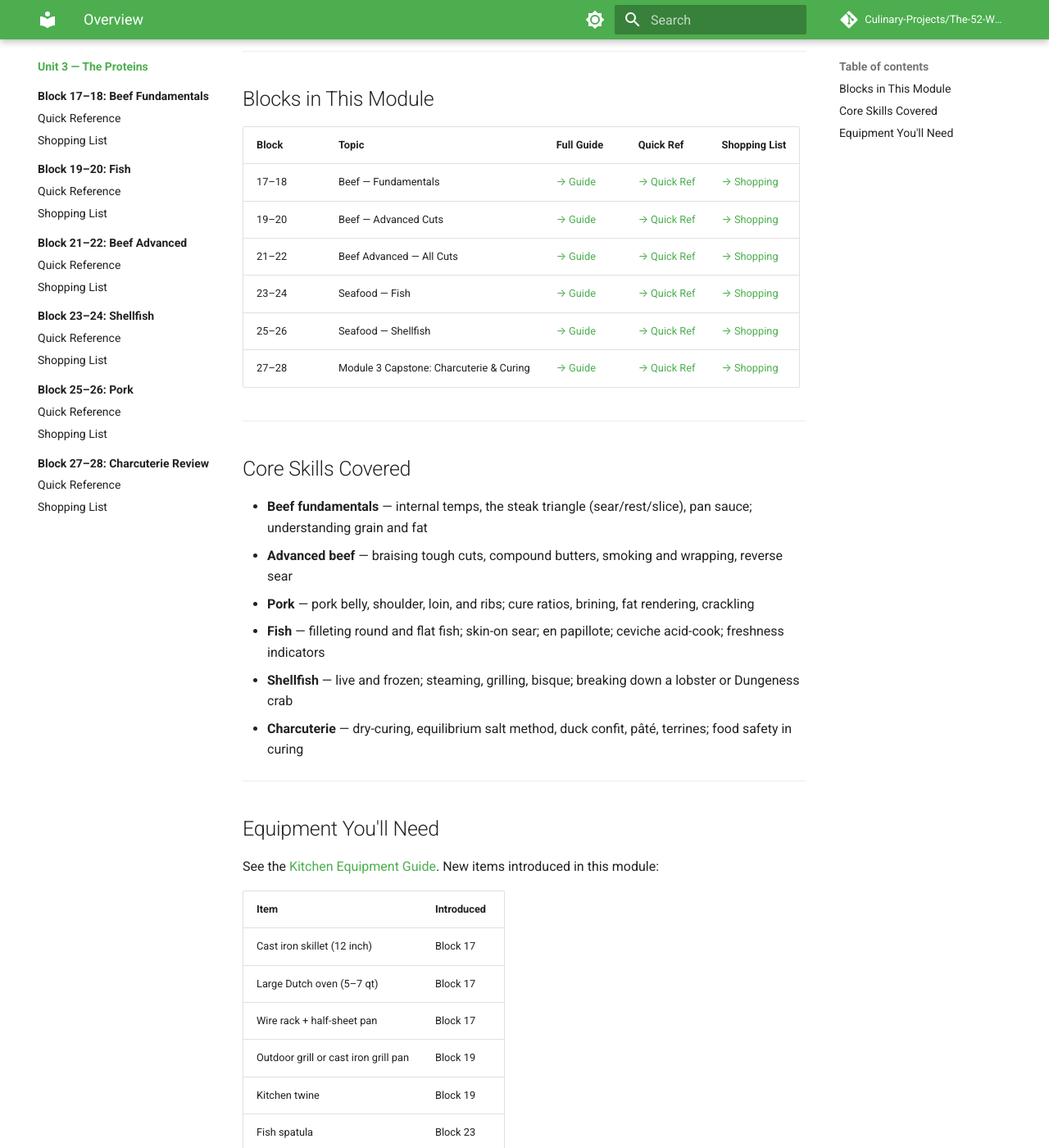
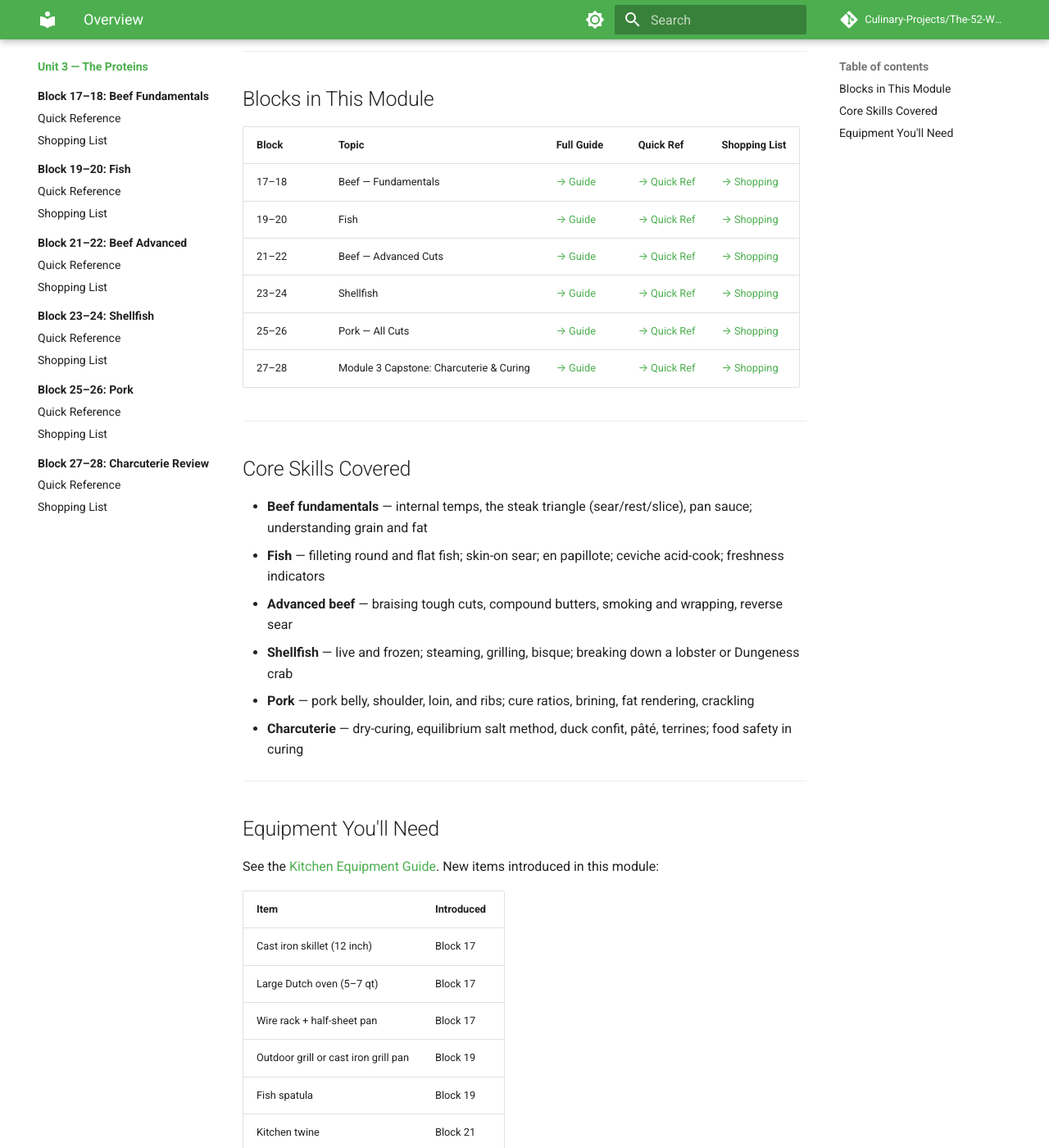
Before and after one commit to Culinary-Projects/The-52-Week-Culinary-Project, an MkDocs documentation site: the page built from docs/blocks/03-the-proteins/README.md, in a window 1280 px wide and 1400 px high, scrolled down 361 px. Shown: the whole window at 82% size. Built offline with MkDocs 1.6.1 and Material for MkDocs 9.7.7, drawn with Linux system fonts in a browser that asks for light colours; comment, search, counter and statistics services are not loaded; some of the changed text lies outside the part shown.

Commit message:
Fix all module READMEs for correct block ordering and numbering
M1: Block 7-8 label -> Module 1 Capstone: Stocks & Eggs
M2: 'By the end of Block 14' -> Block 16 (module ends at 16)
M3: Fix table rows - labels were swapped from old ordering:
  19-20 was 'Beef Advanced' -> now 'Fish' (correct)
  21-22 was 'Beef Advanced All Cuts' -> now 'Beef - Advanced Cuts'
  23-24 was 'Seafood - Fish' -> now 'Shellfish' (correct)
  25-26 was 'Seafood - Shellfish' -> now 'Pork - All Cuts' (correct)
  Reorder Core Skills to match block sequence (fish before pork)
  Equipment: fish spatula 23->19, kitchen twine 19->21,
  shellfish brush/spider/scissors 25->23
M4: Wok block 33->35 (Chinese not Japanese); 'Block 40'->44

```diff
--- a/docs/blocks/03-the-proteins/README.md
+++ b/docs/blocks/03-the-proteins/README.md
@@ -14,10 +14,10 @@ By the end of Block 26, you should be able to handle any cut of any animal with
 | Block | Topic | Full Guide | Quick Ref | Shopping List |
 |-------|-------|------------|-----------|---------------|
 | 17–18 | Beef — Fundamentals | [→ Guide](17-18-beef-fundamentals/index.md) | [→ Quick Ref](17-18-beef-fundamentals/quick-ref.md) | [→ Shopping](17-18-beef-fundamentals/shopping-list.md) |
-| 19–20 | Beef — Advanced Cuts | [→ Guide](19-20-fish/index.md) | [→ Quick Ref](19-20-fish/quick-ref.md) | [→ Shopping](19-20-fish/shopping-list.md) |
-| 21–22 | Beef Advanced — All Cuts | [→ Guide](21-22-beef-advanced/index.md) | [→ Quick Ref](21-22-beef-advanced/quick-ref.md) | [→ Shopping](21-22-beef-advanced/shopping-list.md) |
-| 23–24 | Seafood — Fish | [→ Guide](23-24-shellfish/index.md) | [→ Quick Ref](23-24-shellfish/quick-ref.md) | [→ Shopping](23-24-shellfish/shopping-list.md) |
-| 25–26 | Seafood — Shellfish | [→ Guide](25-26-pork/index.md) | [→ Quick Ref](25-26-pork/quick-ref.md) | [→ Shopping](25-26-pork/shopping-list.md) |
+| 19–20 | Fish | [→ Guide](19-20-fish/index.md) | [→ Quick Ref](19-20-fish/quick-ref.md) | [→ Shopping](19-20-fish/shopping-list.md) |
+| 21–22 | Beef — Advanced Cuts | [→ Guide](21-22-beef-advanced/index.md) | [→ Quick Ref](21-22-beef-advanced/quick-ref.md) | [→ Shopping](21-22-beef-advanced/shopping-list.md) |
+| 23–24 | Shellfish | [→ Guide](23-24-shellfish/index.md) | [→ Quick Ref](23-24-shellfish/quick-ref.md) | [→ Shopping](23-24-shellfish/shopping-list.md) |
+| 25–26 | Pork — All Cuts | [→ Guide](25-26-pork/index.md) | [→ Quick Ref](25-26-pork/quick-ref.md) | [→ Shopping](25-26-pork/shopping-list.md) |
 | 27–28 | Module 3 Capstone: Charcuterie & Curing | [→ Guide](27-28-charcuterie-review/index.md) | [→ Quick Ref](27-28-charcuterie-review/quick-ref.md) | [→ Shopping](27-28-charcuterie-review/shopping-list.md) |
 
 ---
@@ -25,10 +25,10 @@ By the end of Block 26, you should be able to handle any cut of any animal with
 ## Core Skills Covered
 
 - **Beef fundamentals** — internal temps, the steak triangle (sear/rest/slice), pan sauce; understanding grain and fat
+- **Fish** — filleting round and flat fish; skin-on sear; en papillote; ceviche acid-cook; freshness indicators
 - **Advanced beef** — braising tough cuts, compound butters, smoking and wrapping, reverse sear
+- **Shellfish** — live and frozen; steaming, grilling, bisque; breaking down a lobster or Dungeness crab
 - **Pork** — pork belly, shoulder, loin, and ribs; cure ratios, brining, fat rendering, crackling
-- **Fish** — filleting round and flat fish; skin-on sear; en papillote; ceviche acid-cook; freshness indicators
-- **Shellfish** — live and frozen; steaming, grilling, bisque; breaking down a lobster or Dungeness crab
 - **Charcuterie** — dry-curing, equilibrium salt method, duck confit, pâté, terrines; food safety in curing
 
 ---
@@ -43,11 +43,11 @@ See the [Kitchen Equipment Guide](../../equipment-guide.md). New items introduce
 | Large Dutch oven (5–7 qt) | Block 17 |
 | Wire rack + half-sheet pan | Block 17 |
 | Outdoor grill or cast iron grill pan | Block 19 |
-| Kitchen twine | Block 19 |
-| Fish spatula | Block 23 |
-| Shellfish brush | Block 25 |
-| Spider strainer / skimmer | Block 25 |
-| Kitchen scissors | Block 25 |
+| Fish spatula | Block 19 |
+| Kitchen twine | Block 21 |
+| Shellfish brush | Block 23 |
+| Spider strainer / skimmer | Block 23 |
+| Kitchen scissors | Block 23 |
 
 ---
 
```
Also changed, not shown: docs/blocks/01-foundational-skills/README.md (+1 -1 lines), docs/blocks/02-building-flavor/README.md (+1 -1 lines), docs/blocks/04-worlds-kitchens/README.md (+2 -2 lines).
